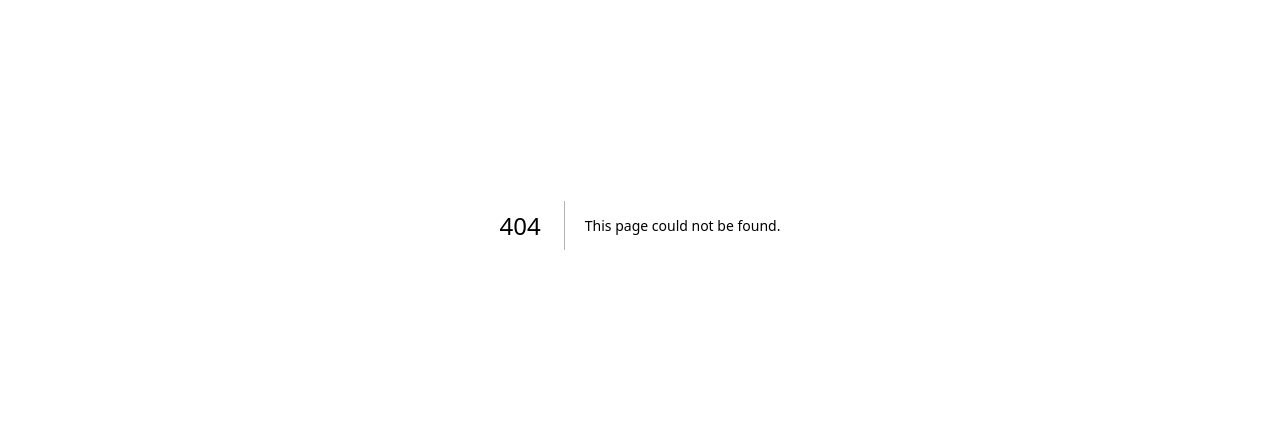
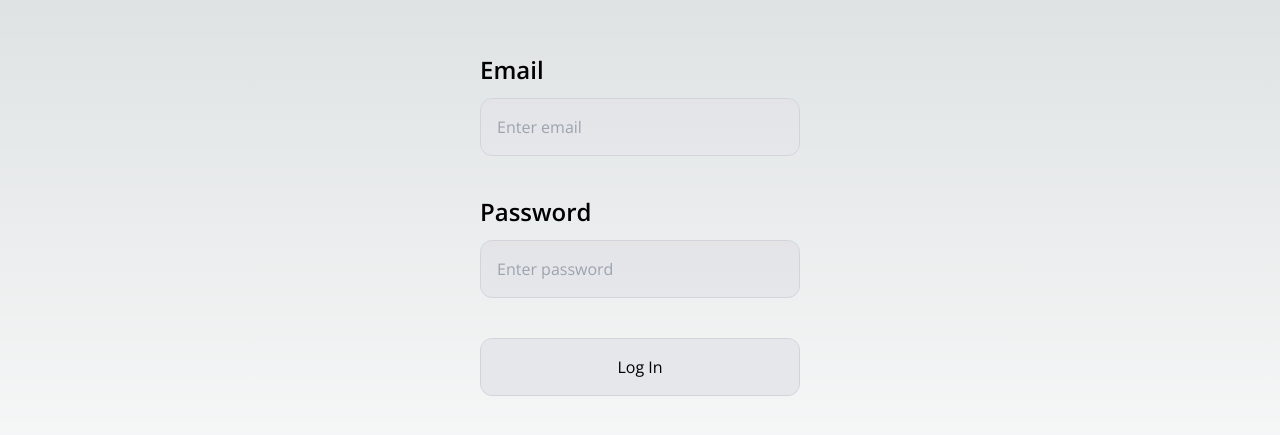
Before and after one commit to giftsAI/giftsAI, a Next.js app in the folder client/: page /log-in in a window 1280 px wide. Before the commit this address had no page. Shown: the part 175-610 px from the top of the page. Built offline with nearby package versions, Linux system fonts and the light colour scheme.

Commit message:
added login page and installed @types/pg for server package.json

```diff
--- a/client/app/create-account/page.tsx
+++ b/client/app/create-account/page.tsx
@@ -25,7 +25,7 @@ function CreateAccountForm(): JSX.Element {
   const handleSubmit = async (e: React.FormEvent): Promise<void> => {
     e.preventDefault();
     try {
-      const response = await fetch('/user/signup', {
+      const response = await fetch('http://localhost:3500/user/signup', {
         method: 'POST',
         headers: {
           'Content-Type': 'application/json',
--- /dev/null
+++ b/client/app/log-in/page.tsx
@@ -0,0 +1,91 @@
+'use client';
+
+import { useState, useEffect } from 'react';
+import { useRouter } from 'next/navigation';
+
+interface UserLogin {
+  email: string;
+  password: string;
+}
+
+function LoginForm(): JSX.Element {
+  const [userLogin, setUserLogin] = useState<UserLogin>({
+    email: '',
+    password: '',
+  });
+
+  const [submissionStatus, setSubmissionStatus] = useState<boolean>(false);
+
+  const router = useRouter();
+
+  const handleSubmit = async (e: React.FormEvent): Promise<void> => {
+    e.preventDefault();
+
+    try {
+      const response = await fetch('http://localhost:3500/user/signin', {
+        method: 'POST',
+        headers: {
+          'Content-Type': 'application/json',
+        },
+        body: JSON.stringify(userLogin),
+      });
+
+      if (response.status === 200) {
+        console.log('successful response');
+        setSubmissionStatus(true);
+      }
+    } catch (error) {
+      router.push('/error-page');
+    }
+  };
+
+  useEffect(() => {
+    if (submissionStatus) {
+      router.push('/dashboard');
+    }
+  });
+
+  return (
+    <div className="container mx-auto px-4">
+      <form
+        onSubmit={handleSubmit}
+        className="flex flex-col gap-10 items-center justify-center min-h-screen"
+      >
+        <div className="w-auto">
+          <h2 className={`mb-3 text-2xl font-semibold`}>Email</h2>
+          <input
+            placeholder="Enter email"
+            className="border-b border-gray-300 bg-gradient-to-b from-zinc-200 pb-6 pt-8 backdrop-blur-2xl dark:border-neutral-800 dark:bg-zinc-800/30 dark:from-inherit lg:static lg:w-80  lg:rounded-xl lg:border lg:bg-gray-200 lg:p-4 lg:dark:bg-zinc-800/30 transition-colors focus:outline-none focus:border-gray-500"
+            value={userLogin.email}
+            onChange={(e) =>
+              setUserLogin({ ...userLogin, email: e.target.value })
+            }
+          ></input>
+        </div>
+
+        <div className="w-auto">
+          <h2 className={`mb-3 text-2xl font-semibold`}>Password</h2>
+          <input
+            placeholder="Enter password"
+            className="border-b border-gray-300 bg-gradient-to-b from-zinc-200 pb-6 pt-8 backdrop-blur-2xl dark:border-neutral-800 dark:bg-zinc-800/30 dark:from-inherit lg:static lg:w-80  lg:rounded-xl lg:border lg:bg-gray-200 lg:p-4 lg:dark:bg-zinc-800/30 transition-colors focus:outline-none focus:border-gray-500"
+            value={userLogin.password}
+            onChange={(e) =>
+              setUserLogin({ ...userLogin, password: e.target.value })
+            }
+          ></input>
+        </div>
+
+        <div className="lg:mx-auto">
+          <button
+            type="submit"
+            className="w-full fixed left-0 top-0 flex w-full justify-center border-b border-gray-300 pb-6 pt-8 backdrop-blur-2xl dark:border-neutral-800 dark:bg-sky-300 dark:text-black lg:static lg:w-80 lg:rounded-xl lg:border lg:bg-gray-200 lg:p-4 lg:dark:bg-sky-300 hover:bg-sky-200"
+          >
+            Log In
+          </button>
+        </div>
+      </form>
+    </div>
+  );
+}
+
+export default LoginForm;
--- a/client/app/page.tsx
+++ b/client/app/page.tsx
@@ -4,8 +4,8 @@ import Image from 'next/image';
 import { useState } from 'react';
 
 import Link from 'next/link';
-import Recommendations from './components/recommendations';
-import LoadingSpinner from './components/loadingSpinner';
+import Recommendations from './_components/recommendations';
+import LoadingSpinner from './_components/loadingSpinner';
 
 export default function Home(): JSX.Element {
   const [recommendedGifts, setRecommendedGifts] = useState<string[]>([]);
@@ -58,12 +58,20 @@ export default function Home(): JSX.Element {
             />
           </a>
         </div>
-        <Link
-          className="fixed left-0 top-0 flex w-full justify-center border-b border-gray-300 pb-6 pt-8 backdrop-blur-2xl dark:border-neutral-800 dark:bg-sky-300 dark:text-black lg:static lg:w-auto lg:rounded-xl lg:border lg:bg-gray-200 lg:p-4 lg:dark:bg-sky-300 hover:bg-sky-200"
-          href="/create-account"
-        >
-          Create Account
-        </Link>
+        <div className="flex gap-2">
+          <Link
+            className="fixed left-0 top-0 flex w-full justify-center border-b border-gray-300 pb-6 pt-8 backdrop-blur-2xl dark:border-neutral-800 dark:bg-sky-300 dark:text-white lg:static lg:w-auto lg:rounded-xl lg:border lg:bg-gray-200 lg:p-4 lg:dark:bg-transparent hover:bg-white hover:bg-opacity-10"
+            href="/create-account"
+          >
+            Create Account
+          </Link>
+          <Link
+            className="fixed left-0 top-0 flex w-full justify-center border-b border-gray-300 pb-6 pt-8 backdrop-blur-2xl dark:border-neutral-800 dark:bg-sky-300 dark:text-black lg:static lg:w-auto lg:rounded-xl lg:border lg:bg-gray-200 lg:p-4 lg:dark:bg-sky-300 hover:bg-sky-200"
+            href="/log-in"
+          >
+            Log In
+          </Link>
+        </div>
       </div>
 
       <form onSubmit={handleSubmit} className="flex flex-col gap-8">
```
Also changed, not shown: 2 other files (tests, documents, lock files or other folders).
